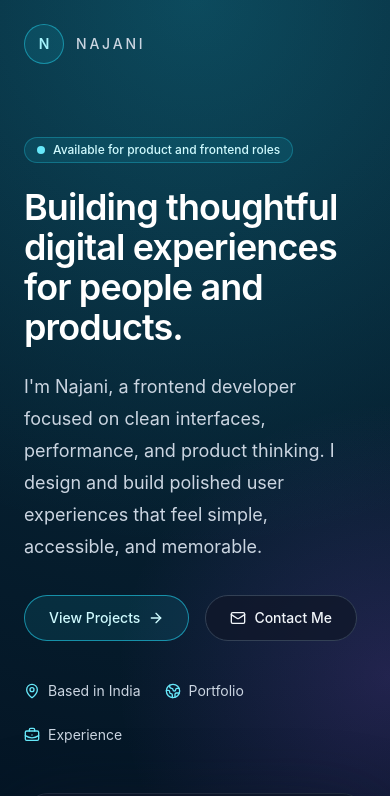
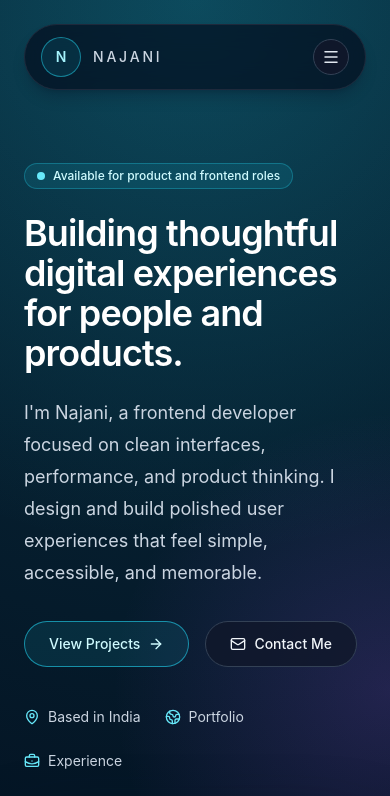
Before and after one commit to najanikhatoon25/myPortfolio, a React (Vite) app: page / in a window 390 px wide. Shown: the top 796 px of the page. Built offline with nearby package versions, Linux system fonts and the light colour scheme.

Commit message:
feat: add responsive navbar

```diff
--- /dev/null
+++ b/src/components/Navbar.jsx
@@ -0,0 +1,75 @@
+import { Menu, X } from 'lucide-react';
+import { useState } from 'react';
+import Button from './Button';
+
+const navItems = [
+  { label: 'About', href: '#about' },
+  { label: 'Projects', href: '#projects' },
+  { label: 'Experience', href: '#experience' },
+  { label: 'Contact', href: '#contact' },
+];
+
+const Navbar = () => {
+  const [isOpen, setIsOpen] = useState(false);
+
+  return (
+    <nav className="relative mx-auto max-w-6xl px-6 py-6 md:px-8">
+      <div className="flex items-center justify-between rounded-full border border-slate-800 bg-slate-950/60 px-4 py-3 shadow-lg shadow-slate-950/20 backdrop-blur-md md:px-6">
+        <a href="#top" className="flex items-center gap-3" aria-label="Go to top">
+          <div className="flex h-10 w-10 items-center justify-center rounded-full border border-cyan-400/50 bg-cyan-400/10 text-sm font-semibold text-cyan-200">
+            N
+          </div>
+          <span className="text-sm font-medium uppercase tracking-[0.2em] text-slate-300">
+            Najani
+          </span>
+        </a>
+
+        <div className="hidden items-center gap-8 text-sm text-slate-300 md:flex">
+          {navItems.map((item) => (
+            <a key={item.href} href={item.href} className="transition hover:text-white">
+              {item.label}
+            </a>
+          ))}
+        </div>
+
+        <div className="hidden md:block">
+          <Button href="#contact" variant="secondary">
+            Let&apos;s Talk
+          </Button>
+        </div>
+
+        <button
+          type="button"
+          className="inline-flex items-center justify-center rounded-full border border-slate-700 bg-slate-900 p-2 text-slate-200 md:hidden"
+          onClick={() => setIsOpen((value) => !value)}
+          aria-label="Toggle navigation menu"
+          aria-expanded={isOpen}
+        >
+          {isOpen ? <X size={18} /> : <Menu size={18} />}
+        </button>
+      </div>
+
+      {isOpen ? (
+        <div className="mt-3 rounded-2xl border border-slate-800 bg-slate-950/90 p-4 md:hidden">
+          <div className="flex flex-col gap-3 text-sm text-slate-200">
+            {navItems.map((item) => (
+              <a
+                key={item.href}
+                href={item.href}
+                className="rounded-xl px-3 py-2 transition hover:bg-slate-800"
+                onClick={() => setIsOpen(false)}
+              >
+                {item.label}
+              </a>
+            ))}
+            <Button href="#contact" variant="secondary" className="mt-2 w-full">
+              Let&apos;s Talk
+            </Button>
+          </div>
+        </div>
+      ) : null}
+    </nav>
+  );
+};
+
+export default Navbar;
--- a/src/sections/Hero.jsx
+++ b/src/sections/Hero.jsx
@@ -1,32 +1,13 @@
 import { ArrowRight, BriefcaseBusiness, Globe2, Mail, MapPin } from 'lucide-react';
 import Button from '../components/Button';
+import Navbar from '../components/Navbar';
 
 const Hero = () => {
   return (
-    <header className="relative isolate overflow-hidden">
+    <header id="top" className="relative isolate overflow-hidden">
       <div className="absolute inset-0 -z-10 bg-[radial-gradient(circle_at_top,_rgba(34,211,238,0.18),_transparent_40%),radial-gradient(circle_at_right,_rgba(168,85,247,0.18),_transparent_35%)]" />
 
-      <nav className="mx-auto flex max-w-6xl items-center justify-between px-6 py-6 md:px-8">
-        <div className="flex items-center gap-3">
-          <div className="flex h-10 w-10 items-center justify-center rounded-full border border-cyan-400/50 bg-cyan-400/10 text-sm font-semibold text-cyan-200">
-            N
-          </div>
-          <div>
-            <p className="text-sm font-medium uppercase tracking-[0.2em] text-slate-300">Najani</p>
-          </div>
-        </div>
-
-        <div className="hidden items-center gap-8 text-sm text-slate-300 md:flex">
-          <a href="#about" className="transition hover:text-white">About</a>
-          <a href="#projects" className="transition hover:text-white">Projects</a>
-          <a href="#experience" className="transition hover:text-white">Experience</a>
-          <a href="#contact" className="transition hover:text-white">Contact</a>
-        </div>
-
-        <Button href="#contact" variant="secondary" className="hidden md:inline-flex">
-          Let&apos;s Talk
-        </Button>
-      </nav>
+      <Navbar />
 
       <div className="mx-auto grid max-w-6xl gap-12 px-6 pb-16 pt-12 md:grid-cols-[1.2fr_0.8fr] md:px-8 md:pb-24 md:pt-20">
         <div>
--- a/src/views/Home.jsx
+++ b/src/views/Home.jsx
@@ -84,7 +84,7 @@ const Home = () => {
               href="mailto:najani@example.com"
               className="inline-flex items-center justify-center rounded-full border border-cyan-400/50 bg-cyan-400/10 px-6 py-3 text-sm font-medium text-cyan-100 transition hover:border-cyan-300 hover:bg-cyan-400/20"
             >
-              najani@example.com
+              najanikhatoon25@navgurukul.org
             </a>
           </div>
         </div>
```
